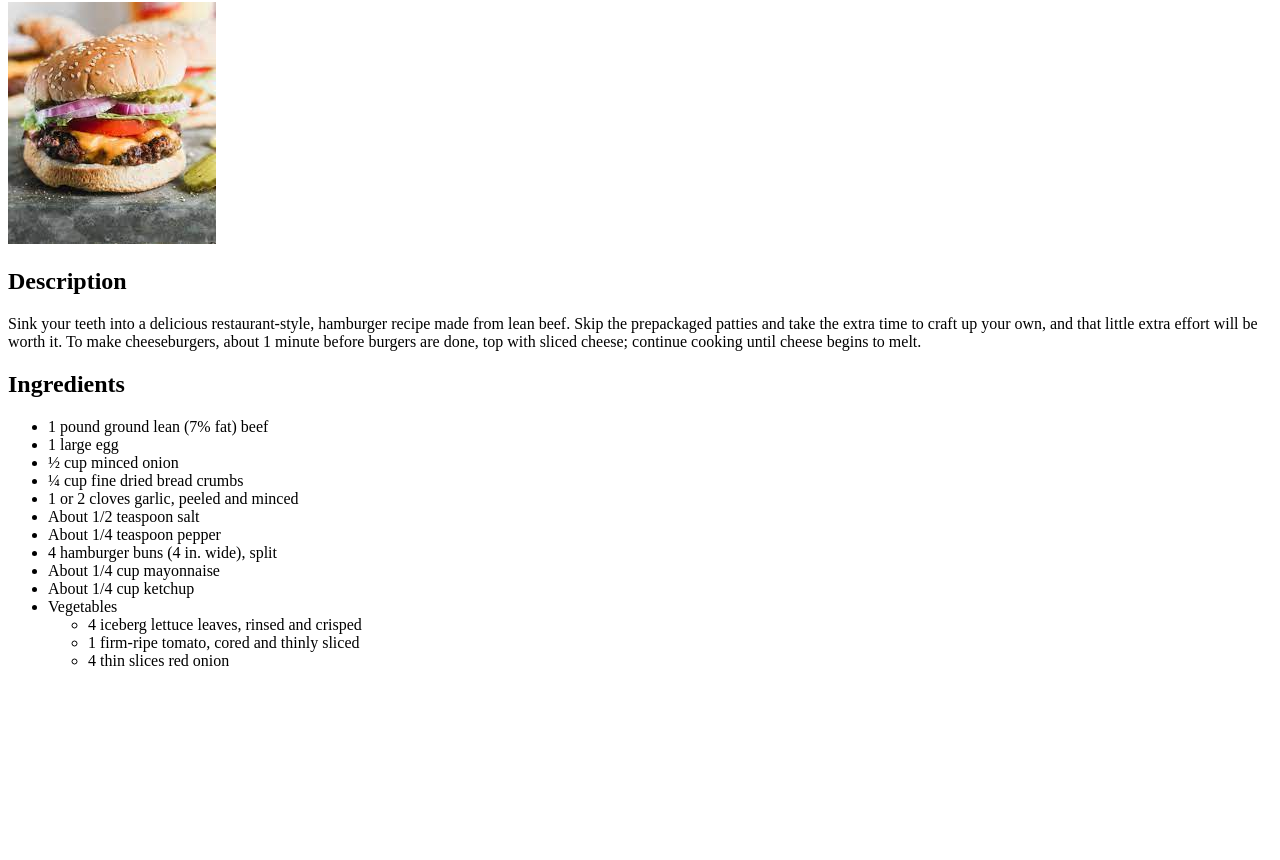
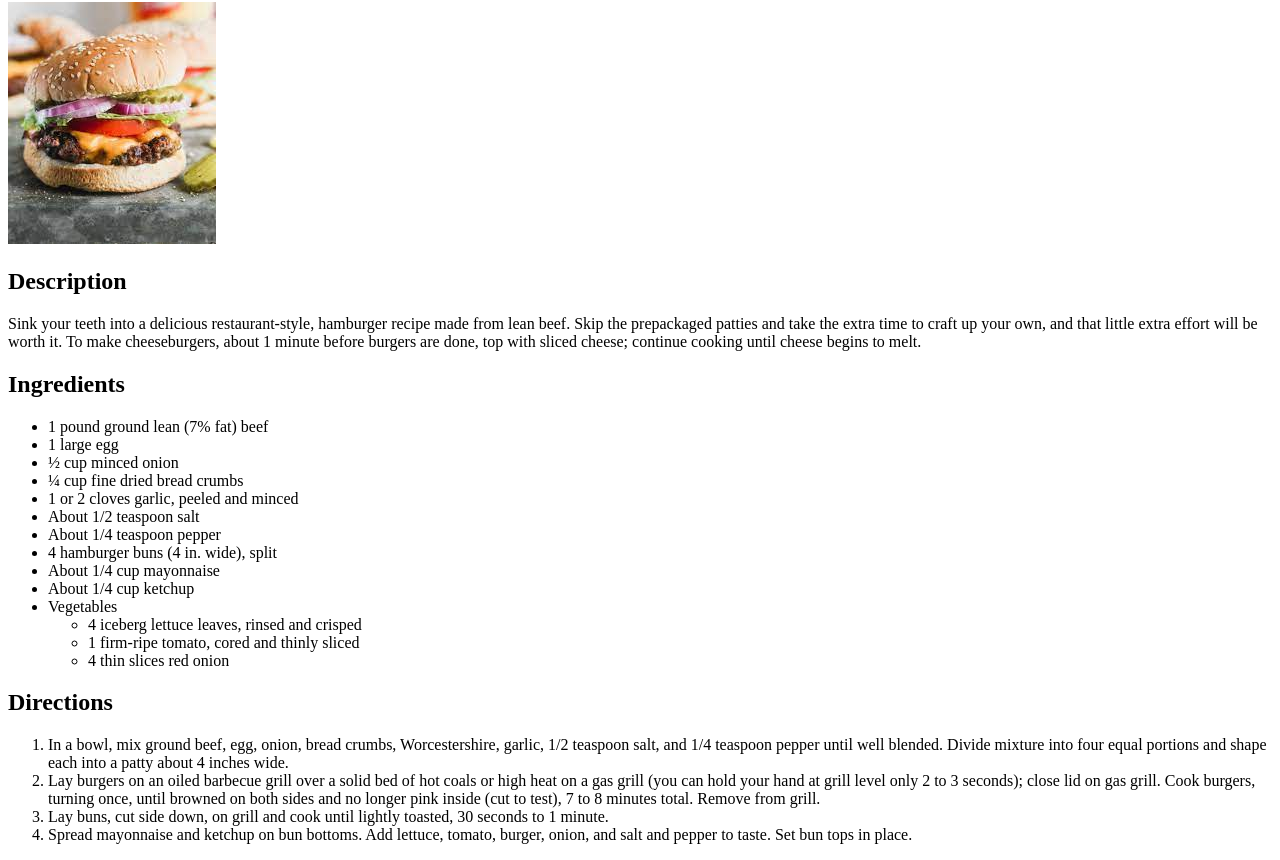
Before and after one commit to billchr/odin-recipes, a plain HTML site: page recipes/hamburger.html in a window 1280 px wide. Shown: the part 78-938 px from the top of the page. Before the commit the page ends 800 px from the top, so only its background shows below. Drawn offline with Linux system fonts and the light colour scheme.

Commit message:
Add directions

```diff
--- a/recipes/hamburger.html
+++ b/recipes/hamburger.html
@@ -21,6 +21,7 @@
             little extra effort will be worth it. To make cheeseburgers, about 1 minute before
             burgers are done, top with sliced cheese; continue cooking until cheese begins to melt.
         </p>
+
         <h2>Ingredients</h2>
         <ul>
             <li>1 pound ground lean (7% fat) beef</li>
@@ -42,6 +43,19 @@
             </li>
         </ul>
 
+        <h2>Directions</h2>
+        <ol>
+            <li>In a bowl, mix ground beef, egg, onion, bread crumbs, Worcestershire, garlic, 1/2 teaspoon salt,
+                and 1/4 teaspoon pepper until well blended. Divide mixture into four equal portions
+                and shape each into a patty about 4 inches wide.</li>
+            <li>Lay burgers on an oiled barbecue grill over a solid bed of hot coals or high heat on a gas grill
+                (you can hold your hand at grill level only 2 to 3 seconds); close lid on gas grill.
+                Cook burgers, turning once, until browned on both sides and no longer pink inside (cut to test),
+                7 to 8 minutes total. Remove from grill.</li>
+            <li>Lay buns, cut side down, on grill and cook until lightly toasted, 30 seconds to 1 minute.</li>
+            <li>Spread mayonnaise and ketchup on bun bottoms. Add lettuce, tomato, burger, onion,
+                and salt and pepper to taste. Set bun tops in place.</li>
+        </ol>
     </body>
 
 </html>
```
